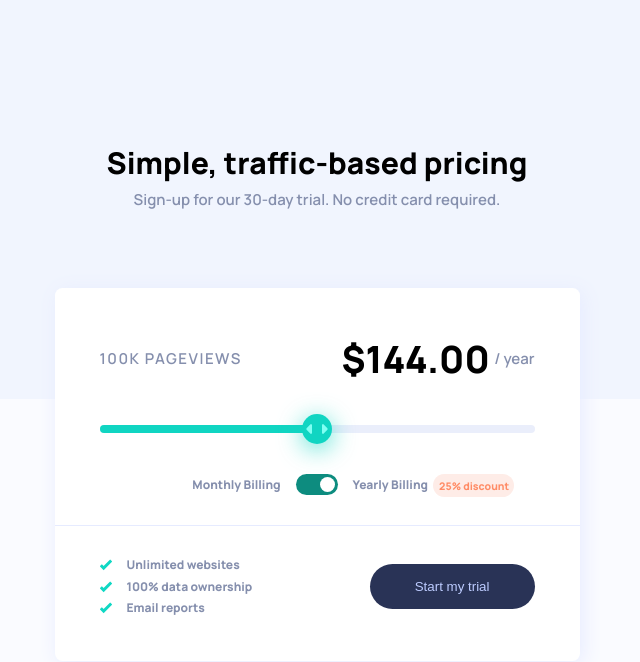
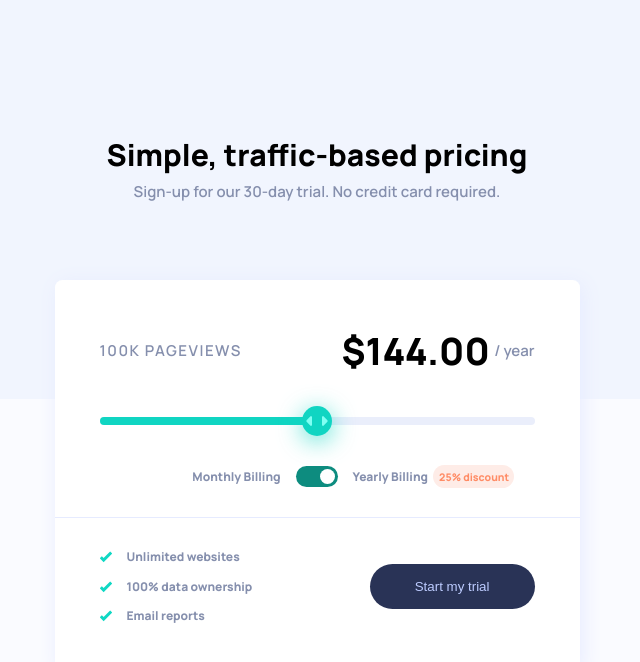
Before and after one commit to CrystalNyein/frontend-mentor-interactive-pricing-component, a React (Create React App) app: page / in a window 1280 px wide. Shown: the top 662 px of the page, without its empty margins (323-963 px from the left). Built offline with nearby package versions, Linux system fonts and the light colour scheme.

Commit message:
Edit list margin

```diff
--- a/src/components/Pricing.css
+++ b/src/components/Pricing.css
@@ -176,7 +176,7 @@ li {
   position: relative;
 }
 li:not(:last-child) {
-  margin-bottom: 0.3rem;
+  margin-bottom: 0.85rem;
 }
 li::before {
   position: absolute;
```
